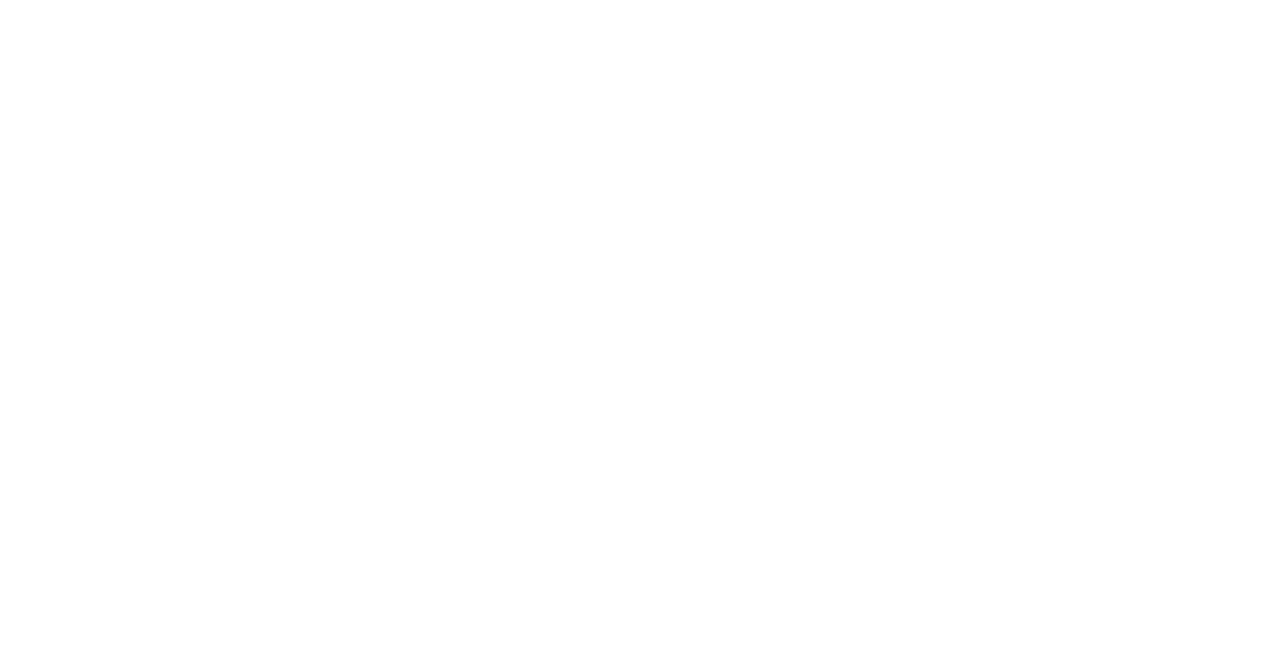
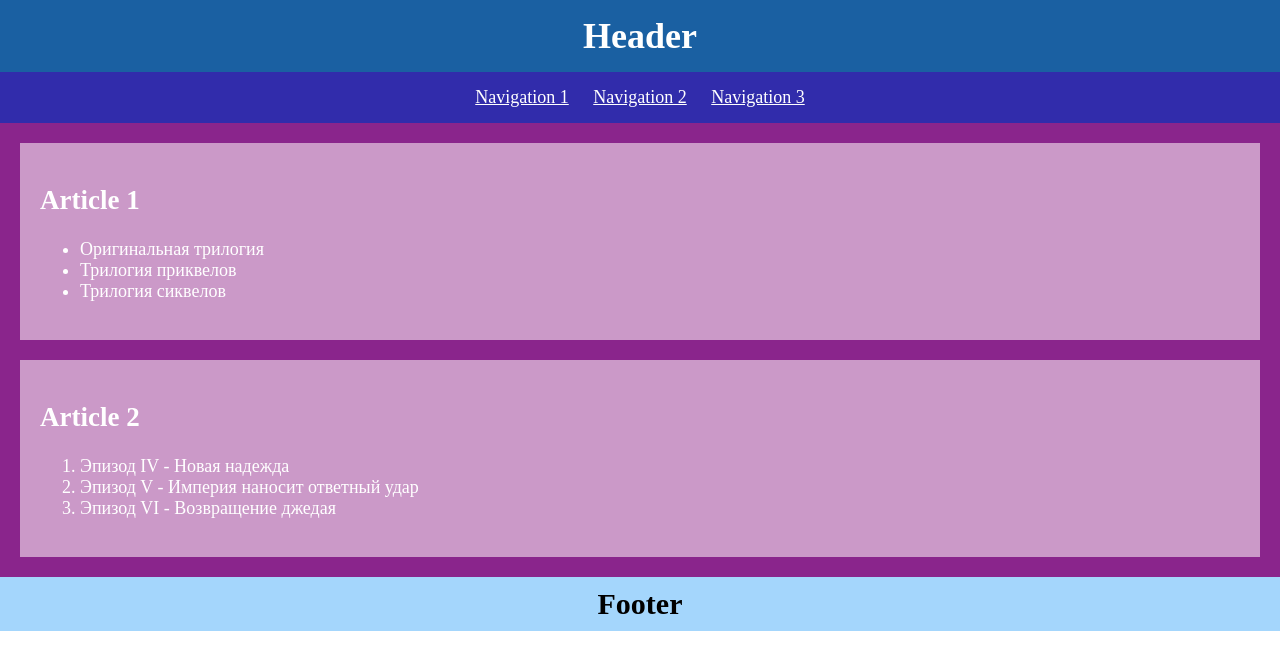
Before and after one commit to js-tasks-ru/htmlcss-20210513_aleksandra41, a website: page 02-dz0/01-semantic-mockup/solution.html in a window 1280 px wide. Drawn offline with Linux system fonts and the light colour scheme.

Commit message:
add solution for 2-module 1-task

```diff
--- a/02-dz0/01-semantic-mockup/solution.html
+++ b/02-dz0/01-semantic-mockup/solution.html
@@ -1,4 +1,37 @@
 <!DOCTYPE html>
 <html lang="ru">
-    <!-- Ваше решение -->
+    <head>
+        <meta charset="utf-8">
+        <title>Semantic mockup</title>
+        <link rel="stylesheet" href="style.css">
+    </head>
+    <body>
+        <header>
+            <h1>Header</h1>
+            <nav>
+                <a href=''>Navigation 1</a>
+                <a href=''>Navigation 2</a>
+                <a href=''>Navigation 3</a>
+            </nav>
+        </header>
+        <main>
+            <article>
+                <h2>Article 1</h2>
+                <ul>
+                    <li>Оригинальная трилогия</li>
+                    <li>Трилогия приквелов</li>
+                    <li>Трилогия сиквелов</li>
+                </ul>
+            </article>
+            <article>
+                <h2>Article 2</h2>
+                <ol>
+                    <li>Эпизод IV - Новая надежда</li>
+                    <li>Эпизод V - Империя наносит ответный удар</li>
+                    <li>Эпизод VI - Возвращение джедая</li>
+                </ol>
+            </article>
+        </main>
+        <footer>Footer</footer>
+    </body>
 </html>
--- /dev/null
+++ b/02-dz0/01-semantic-mockup/style.css
@@ -0,0 +1,52 @@
+html, body {
+    height: 100%;
+}
+
+body {
+    margin: 0;
+    font-size: 18px;
+}
+
+header {
+    text-align: center;
+    background-color: #1A60A2;
+    color: #FFF;
+}
+
+footer {
+    background-color: #A4D6FC;
+    text-align: center;
+    font-weight: bold;
+    font-size: 30px;
+    padding: 10px;
+}
+
+main {
+    background-color: #8A258C;
+    color: #FFF;
+    padding: 20px;
+}
+
+h1 {
+    padding: 15px;
+    margin: 0;
+}
+
+article {
+    background-color: #CB99C8;
+    padding: 20px;
+}
+
+article:first-child {
+    margin-bottom: 20px;
+}
+
+nav {
+    padding: 15px;
+    background-color: #312CAB;
+}
+
+a {
+    margin: 10px;
+    color: #FFF;
+}
```
